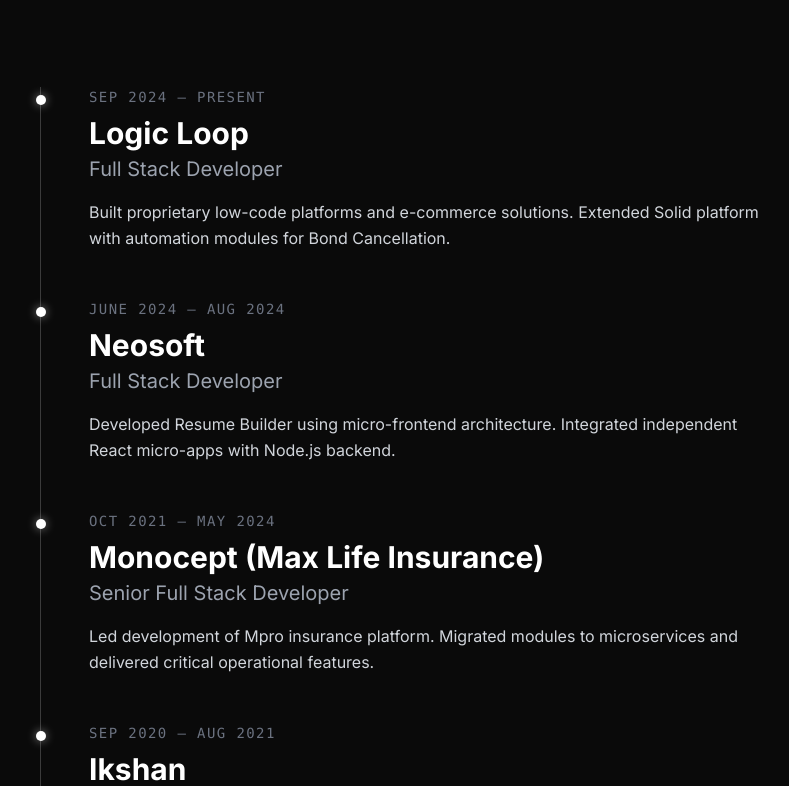
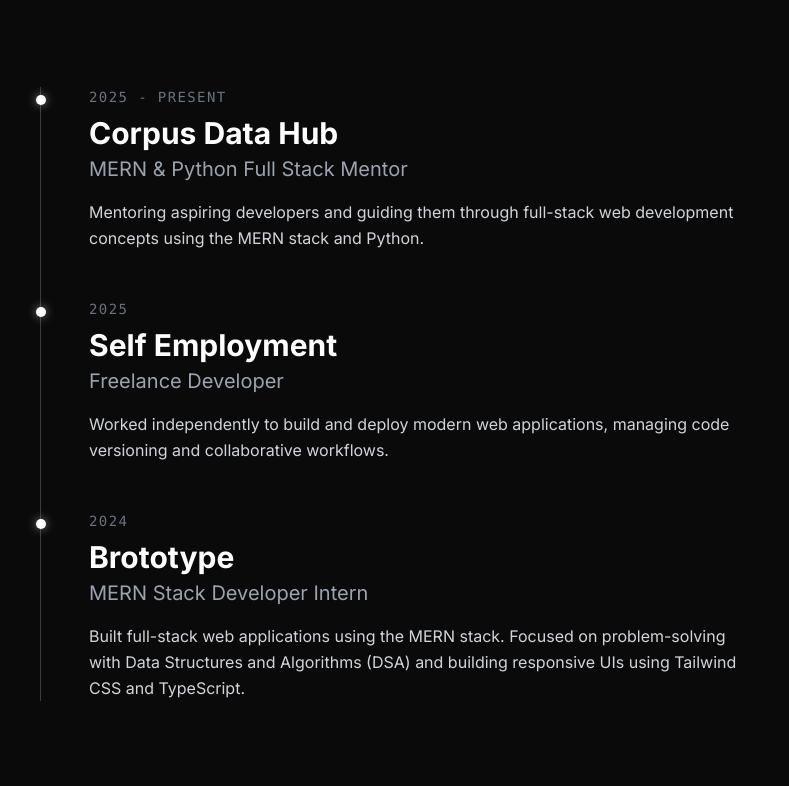
Before and after one commit to Abhinand-SD/scrollytelling-portfolio, a Next.js app: page / in a window 1280 px wide. Shown: the part 4194-4980 px from the top of the page, without its empty margins (152-941 px from the left). Built offline with nearby package versions, Linux system fonts and the light colour scheme.

Commit message:
update experience data with portfolio 4.0 data

```diff
--- a/src/components/Experience.tsx
+++ b/src/components/Experience.tsx
@@ -4,28 +4,22 @@
 
 const experiences = [
     {
-        company: "Logic Loop",
-        role: "Full Stack Developer",
-        period: "Sep 2024 – Present",
-        description: "Built proprietary low-code platforms and e-commerce solutions. Extended Solid platform with automation modules for Bond Cancellation.",
+        company: "Corpus Data Hub",
+        role: "MERN & Python Full Stack Mentor",
+        period: "2025 - Present",
+        description: "Mentoring aspiring developers and guiding them through full-stack web development concepts using the MERN stack and Python.",
     },
     {
-        company: "Neosoft",
-        role: "Full Stack Developer",
-        period: "June 2024 – Aug 2024",
-        description: "Developed Resume Builder using micro-frontend architecture. Integrated independent React micro-apps with Node.js backend.",
+        company: "Self Employment",
+        role: "Freelance Developer",
+        period: "2025",
+        description: "Worked independently to build and deploy modern web applications, managing code versioning and collaborative workflows.",
     },
     {
-        company: "Monocept (Max Life Insurance)",
-        role: "Senior Full Stack Developer",
-        period: "Oct 2021 – May 2024",
-        description: "Led development of Mpro insurance platform. Migrated modules to microservices and delivered critical operational features.",
-    },
-    {
-        company: "Ikshan",
-        role: "Full Stack Developer",
-        period: "Sep 2020 – Aug 2021",
-        description: "Built multiple client applications from scratch including Jibra and Green Aggregation. Designed UI and integrated full-stack authentication.",
+        company: "Brototype",
+        role: "MERN Stack Developer Intern",
+        period: "2024",
+        description: "Built full-stack web applications using the MERN stack. Focused on problem-solving with Data Structures and Algorithms (DSA) and building responsive UIs using Tailwind CSS and TypeScript.",
     },
 ];
 
```
